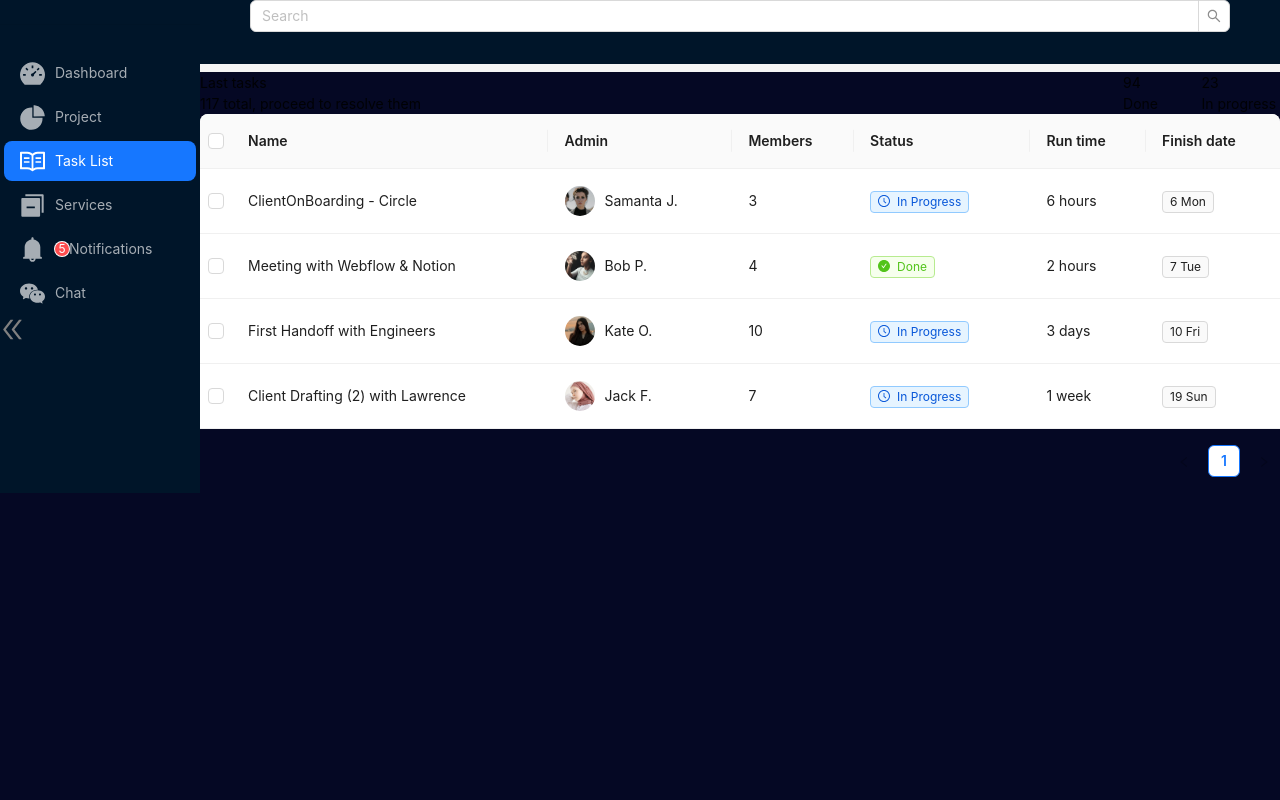
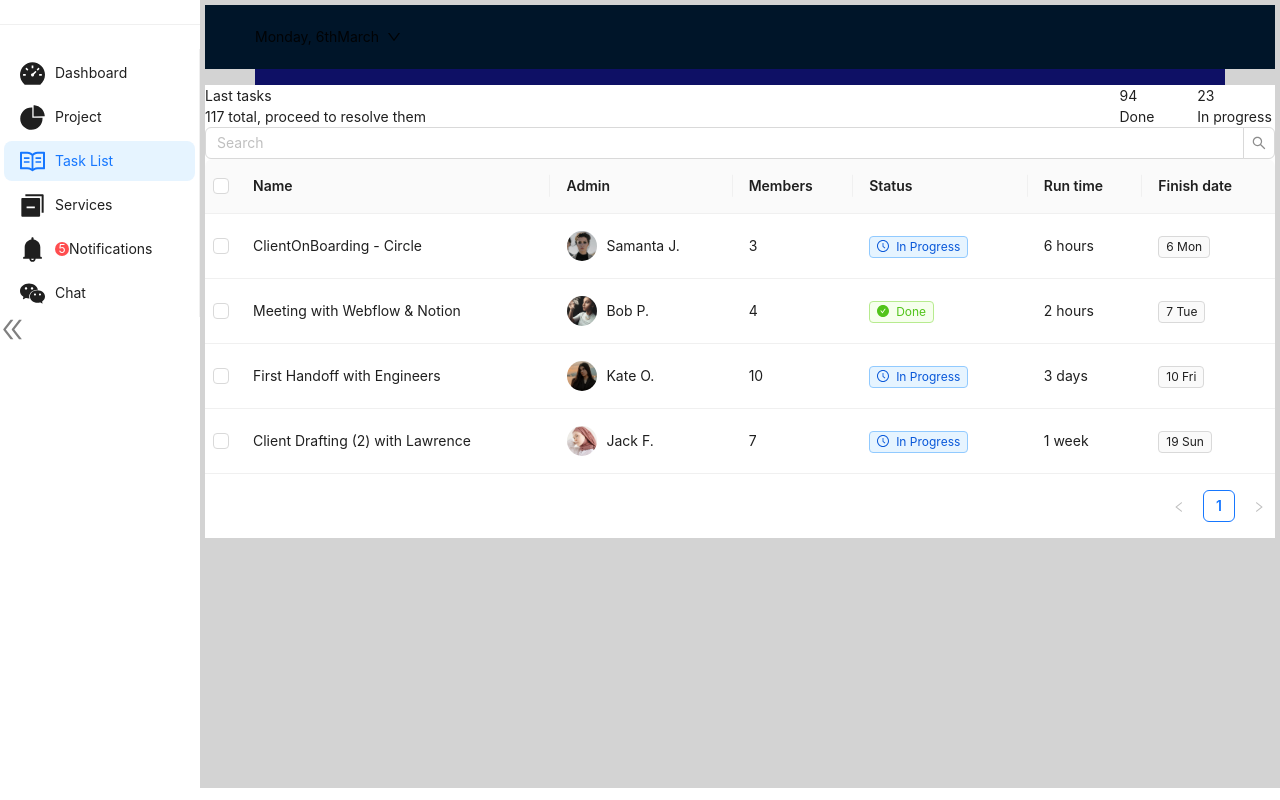
Before and after one commit to Sarfoclinto/Dashboard, a React (Vite) app: page / in a window 1280 px wide. Built offline with nearby package versions, Linux system fonts and the light colour scheme.

Commit message:
Light mode

```diff
--- a/src/Pages/Dashboard.jsx
+++ b/src/Pages/Dashboard.jsx
@@ -2,10 +2,12 @@ import React, { useEffect, useState } from "react";
 import {
   Avatar,
   Badge,
+  Button,
   Divider,
   Input,
   Layout,
   Menu,
+  Modal,
   Space,
   Switch,
   Table,
@@ -27,6 +29,7 @@ import {
   LoadingOutlined,
   ClockCircleOutlined,
   CheckCircleFilled,
+  CodeSandboxCircleFilled,
 } from "@ant-design/icons";
 import { Link } from "react-router-dom";
 import { Content, Header } from "antd/es/layout/layout";
@@ -148,7 +151,6 @@ function Dashboard() {
       dataIndex: "finishdate",
     },
   ];
-
   const datasource = [
     {
       key: 1,
@@ -223,21 +225,43 @@ function Dashboard() {
       finishdate: <Tag>19 Sun</Tag>,
     },
   ];
+  const [mapData, setMapData] = useState(datasource);
 
+  const [modalOpen, setModalOpen] = useState(false);
+  const [search, setSearch] = useState("");
+
+  const [select, setSelect] = useState({
+    record: null,
+    selected: false,
+    selectedrows: null,
+  });
+
+  const deleteSelectedRows = () => {
+    setMapData((prev) => {
+      return prev.filter((task) => {
+        return !select.selectedrows
+          .map((selected) => selected.key)
+          .includes(task.key);
+      });
+    });
+    setSelect([]);
+  };
   return (
     <div id="dashboard" className="w-full h-full p-1">
-      <Layout className="h-full">
+      <Layout className="h-full lightgray">
         <Sider
-          className=" flex flex-col pt-4 px-3 relative"
+          className=" flex flex-col pt-4 px-3 relative h-full "
           collapsed={collapsed}
+          theme="light"
+          style={{ height: "98.5vh" }}
         >
-          <div className="h-8 w-3/4 bg-slate-800 ml-5" />
+          <div className="h-8 w-3/4 bg-slate-200 ml-5" />
           <Divider className="border" />
           <Menu
             className="mt-10 flex flex-col gap-2"
-            // items={items}
             defaultSelectedKeys={["3"]}
-            theme="dark"
+            theme="light"
+
           >
             {items.map((item) => (
               <Menu.Item
@@ -270,15 +294,21 @@ function Dashboard() {
             )}
           </div>
         </Sider>
-        <Layout>
+        <Layout
+          style={{
+            backgroundColor: "lightgray",
+            height: "98.5vh",
+            padding: "5px",
+          }}
+        >
           <Space
             direction="vertical"
             className="h-full"
             style={{ height: "100%" }}
+            size="middle"
           >
-            <Header className=" flex items-center justify-between ">
-              <div className="text-white w-full flex items-center ">
-                <Input.Search className="w-2/6" placeholder="Search" />
+            <Header className=" flex items-center justify-between bg-white border-b rounded-lg">
+              <div className="w-full flex items-center text-black">
                 <Space className="ml-4">
                   <p>Monday, 6thMarch</p>
                   <DownOutlined />
@@ -307,13 +337,13 @@ function Dashboard() {
               </div>
             </Header>
             <Content
-              className=" h-full bg-slate-500"
-              style={{ backgroundColor: "#050824" }}
+              className=" h-full rounded-lg"
+              style={{ backgroundColor: "#fff" }}
             >
               <div className="w-full min-h-fit py-2">
                 <div
                   id="grid3"
-                  className="w-full flex justify-between items-center text-3xl font-semibold text-white px-5"
+                  className="w-full flex justify-between items-center text-3xl font-semibold px-5"
                 >
                   <p className="">Last tasks</p>
                   <p className=" flex justify-center border-r">94</p>
@@ -321,7 +351,7 @@ function Dashboard() {
                 </div>
                 <div
                   id="grid3"
-                  className="w-full flex justify-between items-center  font-semibold text-white px-5"
+                  className="w-full flex justify-between items-center  font-semibold px-5"
                 >
                   <p className=" ">
                     <span className="text-blue-500 font-bold text-base">
@@ -335,11 +365,57 @@ function Dashboard() {
               </div>
 
               <div id="table" className="px-2">
+                <Modal
+                  title="Delete Task"
+                  open={modalOpen}
+                  onOk={() => {}}
+                  onCancel={() => setModalOpen(false)}
+                >
+                  <p>Are you sure you want to delete: </p>
+                  <h1>{select.record?.name}</h1>
+                </Modal>
+
+                <div className=" w-full min-h-fit flex justify-between items-center mt-5">
+                  <Input.Search
+                    className="w-2/6"
+                    placeholder="Search"
+                    value={search}
+                    onChange={(e) => {
+                      setSearch(e.target.value);
+                      setMapData((prev) => {
+                        return prev.filter((task) => {
+                          return task.name
+                            .toLowerCase()
+                            .includes(search.toLowerCase());
+                        });
+                      });
+                    }}
+                  />
+
+                  {select.selectedrows?.length > 0 && (
+                    <Button type="primary" danger onClick={deleteSelectedRows}>
+                      Delete
+                    </Button>
+                  )}
+                </div>
                 <Table
                   columns={columns}
-                  dataSource={datasource}
-                  rowSelection={{ type: "checkbox" }}
-                  className="mt-5"
+                  dataSource={mapData}
+                  rowSelection={{
+                    type: "checkbox",
+                    onSelect: (record, selected, selectedrows) => {
+                      setSelect(record);
+                      setSelect((prev) => {
+                        return {
+                          ...prev,
+                          selected,
+                          selectedrows,
+                          record,
+                        };
+                      });
+                    },
+                  }}
+                  className="mt-2"
                 />
               </div>
             </Content>
--- a/src/index.css
+++ b/src/index.css
@@ -2,12 +2,7 @@
 @tailwind components;
 @tailwind utilities;
 
-body,
-#root,
-.app,
-#dashboard {
-  background-color: #050824;
-}
+
 .debug {
   border: 1px solid red;
 }
@@ -23,3 +18,6 @@ body,
   display: grid;
   grid-template-columns: 20fr 1.7fr 1.7fr;
 }
+.lightgray{
+  background-color: lightgray;
+}
```
